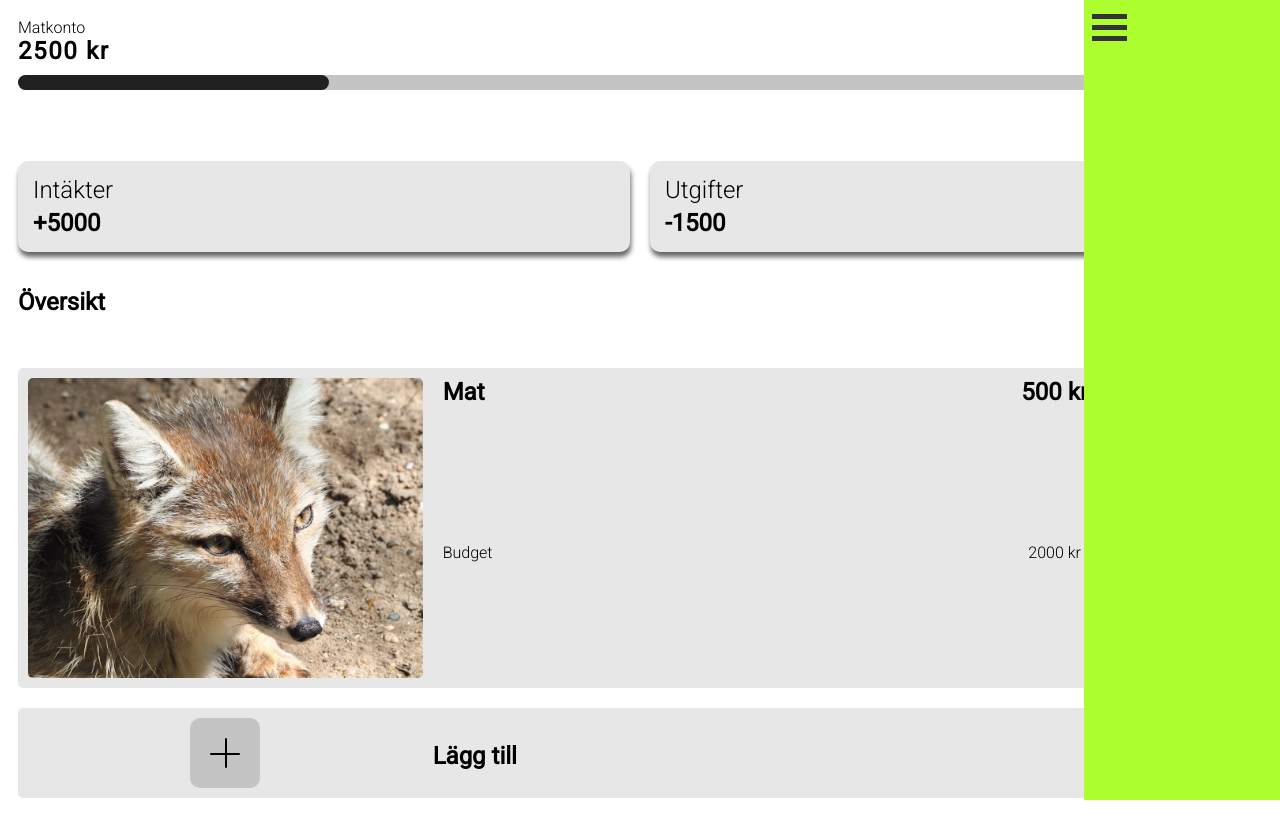
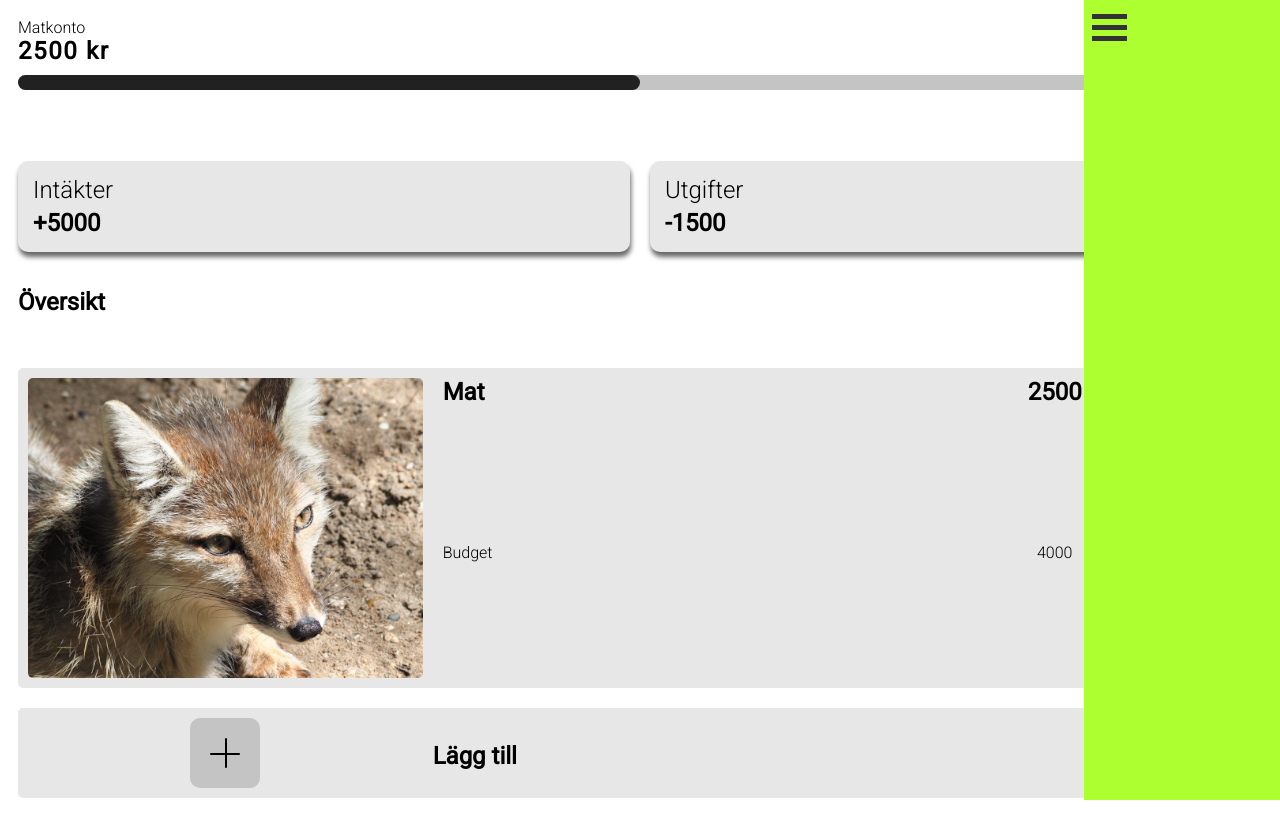
Before and after one commit to Markus-Simonsen-ITHS/JavaScript-med-ramverk-laboration-3, a Vue app in the folder deg/: page / in a window 1280 px wide. Built offline with nearby package versions, Linux system fonts and the light colour scheme; no server answers.

Commit message:
added categoryitem-component

```diff
--- /dev/null
+++ b/deg/src/components/home/CategoryItem.vue
@@ -0,0 +1,56 @@
+<template>
+  <li class="expense-category">
+    <div class="category-img-container">
+      <!-- Placeholder img -->
+      <img src="../../../assets/fox.jpeg" alt="Fox" />
+    </div>
+    <p class="bold-text align-start">{{ category.name }}</p>
+    <p class="bold-text">{{ category.amountSpent }}</p>
+    <p class="smaller-text align-start">Budget</p>
+    <p class="smaller-text">{{ category.budget }}</p>
+  </li>
+</template>
+
+<script>
+  export default {
+    props: {
+      category: {
+        required: true,
+        type: Object
+      }
+    }
+  }
+</script>
+
+<style scoped>
+  .expense-category {
+    border-radius: 5px;
+    list-style-type: none;
+    display: grid;
+    grid-template-columns: 1fr 1fr 1fr;
+    background-color: #e7e7e7;
+    align-content: center;
+    justify-items: center;
+  }
+  .category-img-container {
+    grid-row: span 2;
+    padding: 10px;
+  }
+  img {
+    border-radius: 5px;
+    width: 100%;
+    height: 100%;
+  }
+  .expense-category p {
+    margin: 10px;
+  }
+  .align-start {
+    justify-self: flex-start;
+  }
+  .smaller-text {
+    font-size: 1rem;
+  }
+  .bold-text {
+    font-weight: bold;
+  }
+</style>
--- a/deg/src/views/HomeView.vue
+++ b/deg/src/views/HomeView.vue
@@ -1,13 +1,27 @@
 <script>
+  import CategoryItem from '../components/home/CategoryItem.vue'
+
   export default {
+    data() {
+      return {
+        categories: [{
+          name: 'Mat',
+          amountSpent: 2500,
+          budget: 4000
+        }]
+      }
+    },
     computed: {
       // Calculates percentage of the budget, used in progress-bar as width
       calculateExpenseProgress() {
         const budget = 4000
-        const spent = 1000
+        const spent = 2000
         const progress = (100 * spent) / budget
         return progress + '%'
       }
+    },
+    components: {
+      CategoryItem
     }
   }
 </script>
@@ -39,17 +53,21 @@
     <router-link to="/history">Historik</router-link>
   </div>
   <ul class="category-list">
+    <CategoryItem
+      v-for="category in categories"
+      :key="category.id"
+      :category="category"
+    />
     <!-- Create a component for thi li -->
-    <li class="expense-category">
+    <!-- <li class="expense-category">
       <div class="category-img-container">
-        <!-- Placeholder img -->
         <img src="../../assets/fox.jpeg" alt="Fox" />
       </div>
       <p class="bold-text align-start">Mat</p>
       <p class="bold-text">500 kr</p>
       <p class="smaller-text align-start">Budget</p>
       <p class="smaller-text">2000 kr</p>
-    </li>
+    </li> -->
     <li class="add-category-container">
       <div class="add-category-button" />
       <p>Lägg till</p>
@@ -135,33 +153,6 @@
     display: grid;
     gap: 20px;
   }
-  .expense-category {
-    border-radius: 5px;
-    list-style-type: none;
-    display: grid;
-    grid-template-columns: 1fr 1fr 1fr;
-    background-color: #e7e7e7;
-    align-content: center;
-    justify-items: center;
-  }
-  .category-img-container {
-    grid-row: span 2;
-    padding: 10px;
-  }
-  img {
-    border-radius: 5px;
-    width: 100%;
-    height: 100%;
-  }
-  .expense-category p {
-    margin: 10px;
-  }
-  .align-start {
-    justify-self: flex-start;
-  }
-  .smaller-text {
-    font-size: 1rem;
-  }
 
   .add-category-container {
     background-color: #e7e7e7;
```
